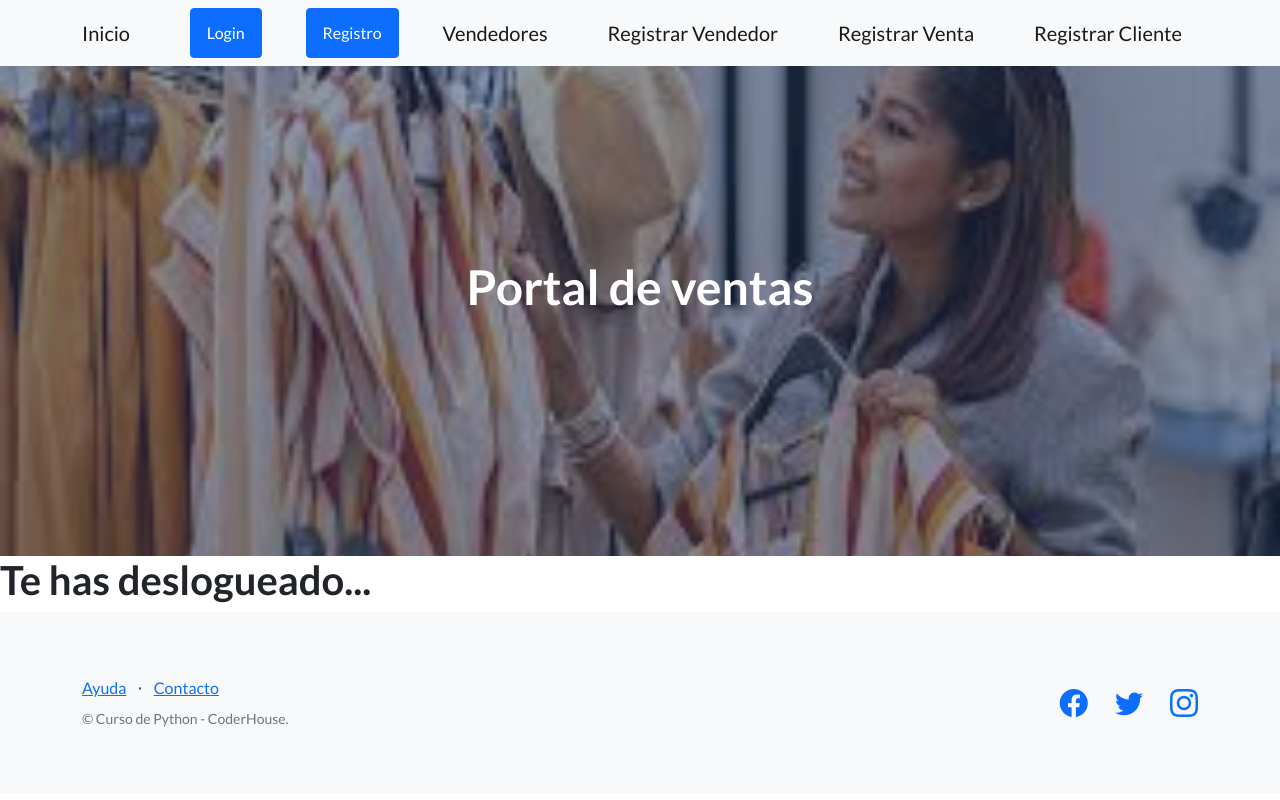
After one commit to francosolanocoderhouse/PlaygroundFinalProjectSolano, a Django app: page /FrancoSolanoApp/logout in a window 1280 px wide. The commit adds this page. Run offline with Django 4.2, Linux system fonts and the light colour scheme; some libraries are stand-ins or nearby versions.

```diff
--- /dev/null
+++ b/FrancoSolanoApp/templates/logout.html
@@ -0,0 +1,5 @@
+{% extends "padre.html" %}
+{% load static %}
+{% block contenidoQueCambia %}
+<h1>Te has deslogueado...</h1>
+{% endblock contenidoQueCambia  %}
--- a/FrancoSolanoApp/templates/padre.html
+++ b/FrancoSolanoApp/templates/padre.html
@@ -30,6 +30,7 @@
                 <a class="btn btn-primary" href="{% url 'registro' %}">Registro</a>
                 {% else %}
                 <a class="navbar-brand" href="#">{{request.user.username}}</a>
+                <a class="btn btn-primary" href="{% url 'logout' %}">Logout</a>
                 {% endif %}
 
 
--- a/FrancoSolanoApp/urls.py
+++ b/FrancoSolanoApp/urls.py
@@ -2,6 +2,7 @@ from django.urls import path
 from FrancoSolanoApp import views
 from django.conf import settings
 from django.conf.urls.static import static
+from django.contrib.auth.views import LogoutView
 
 urlpatterns = [
 
@@ -17,6 +18,7 @@ urlpatterns = [
     path('cambiarcontrasena', views.cambiarcontrasena.as_view,name="cambiarcontrasena"),
     path('pages', views.pages,name="pages"),
     path('login', views.login_request,name="login"),
+    path('logout', LogoutView.as_view(template_name='logout.html'), name='logout'),
     path('registro', views.registro,name="registro")
 ]
 
```
Also changed, not shown: test/Pruebas.py (added, +20 -0 lines), db.sqlite3.
